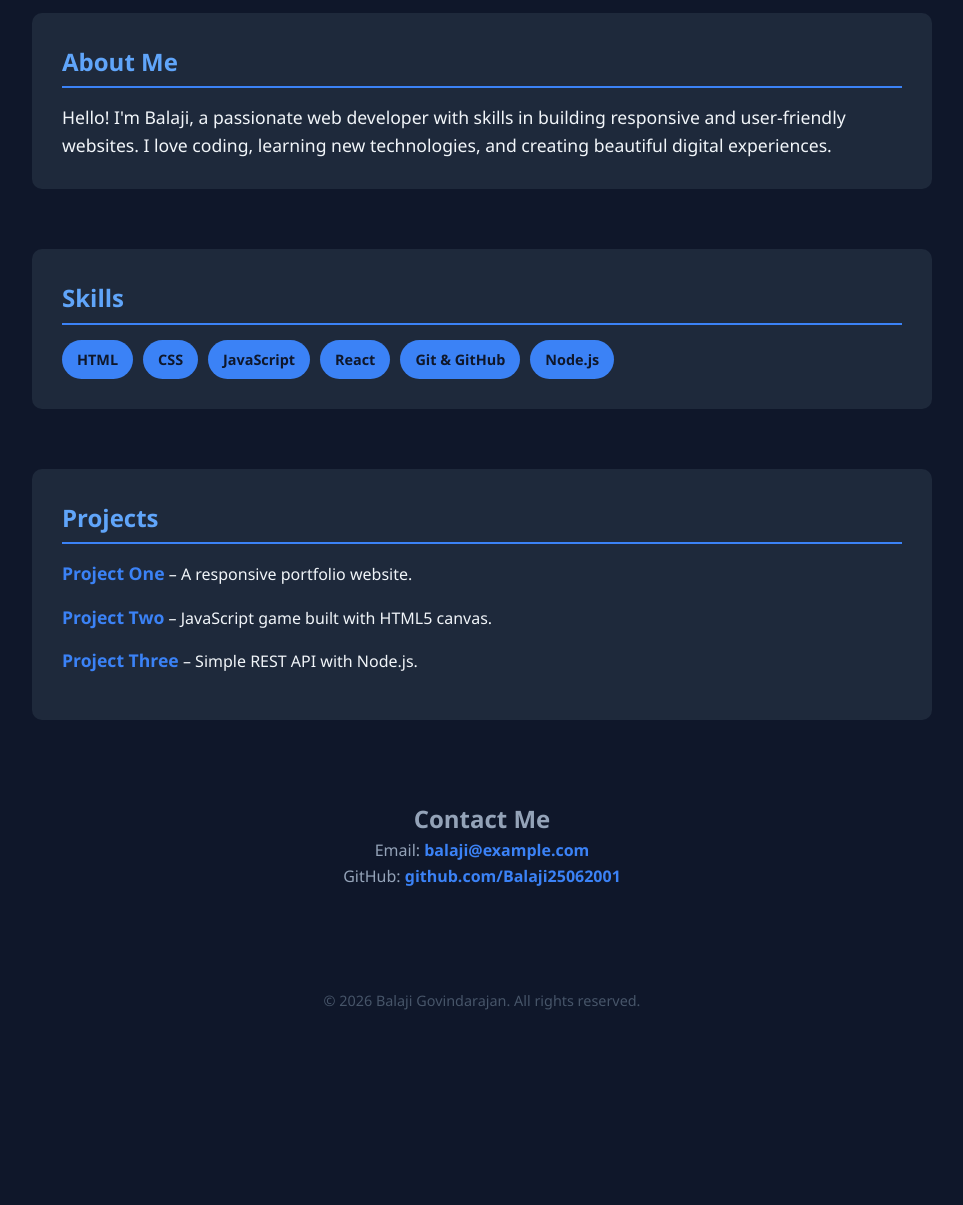
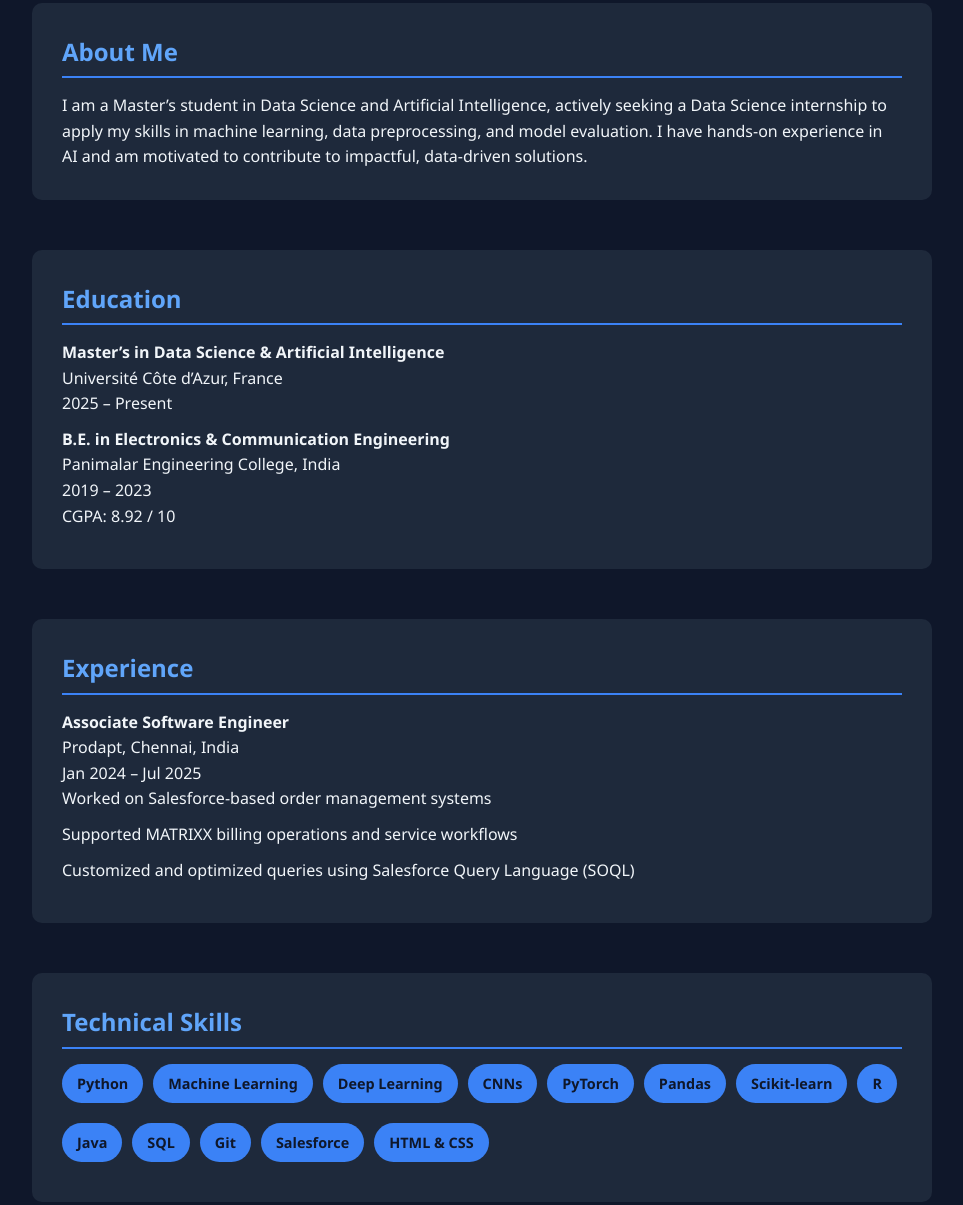
Before and after one commit to Balaji25062001/Balaji25062001.github.io, a plain HTML site: page index.html in a window 1280 px wide. Shown: the part 215-1420 px from the top of the page, without its empty margins (158-1121 px from the left). Before the commit the page ends 1267 px from the top, so only its background shows below. Drawn offline with Linux system fonts and the light colour scheme.

Commit message:
Update index.html

```diff
--- a/index.html
+++ b/index.html
@@ -4,13 +4,14 @@
   <meta charset="UTF-8" />
   <meta name="viewport" content="width=device-width, initial-scale=1" />
   <title>Balaji Govindarajan | Portfolio</title>
+
   <style>
-    /* Reset & base styles */
     * {
       margin: 0;
       padding: 0;
       box-sizing: border-box;
     }
+
     body {
       font-family: 'Segoe UI', Tahoma, Geneva, Verdana, sans-serif;
       background-color: #0f172a;
@@ -22,12 +23,10 @@
       align-items: center;
       padding: 20px;
     }
+
     a {
       color: #3b82f6;
       text-decoration: none;
-    }
-    a:hover {
-      text-decoration: underline;
     }
 
     header {
@@ -35,11 +34,12 @@
       margin-top: 50px;
       margin-bottom: 40px;
     }
+
     header h1 {
       font-size: 3rem;
-      margin-bottom: 10px;
       color: #e0e7ff;
     }
+
     header p {
       font-size: 1.2rem;
       color: #94a3b8;
@@ -48,149 +48,190 @@
     section {
       max-width: 900px;
       width: 100%;
-      margin-bottom: 60px;
-    }
-
-    /* About section */
-    #about {
+      margin-bottom: 50px;
       background: #1e293b;
       padding: 30px;
       border-radius: 10px;
     }
-    #about h2 {
+
+    section h2 {
       margin-bottom: 15px;
       color: #60a5fa;
       border-bottom: 2px solid #3b82f6;
       padding-bottom: 5px;
     }
-    #about p {
-      font-size: 1.1rem;
+
+    ul {
+      list-style: none;
     }
 
-    /* Skills section */
-    #skills {
-      background: #1e293b;
-      padding: 30px;
-      border-radius: 10px;
+    ul li {
+      margin-bottom: 10px;
     }
-    #skills h2 {
-      margin-bottom: 15px;
-      color: #60a5fa;
-      border-bottom: 2px solid #3b82f6;
-      padding-bottom: 5px;
-    }
+
     #skills ul {
-      list-style: none;
       display: flex;
       flex-wrap: wrap;
       gap: 10px;
     }
-    #skills ul li {
+
+    #skills li {
       background: #3b82f6;
+      color: #0f172a;
       padding: 8px 15px;
       border-radius: 20px;
-      font-weight: bold;
-      color: #0f172a;
       font-size: 0.9rem;
-    }
-
-    /* Projects section */
-    #projects {
-      background: #1e293b;
-      padding: 30px;
-      border-radius: 10px;
-    }
-    #projects h2 {
-      margin-bottom: 15px;
-      color: #60a5fa;
-      border-bottom: 2px solid #3b82f6;
-      padding-bottom: 5px;
-    }
-    #projects ul {
-      list-style: none;
-    }
-    #projects ul li {
-      margin-bottom: 15px;
-    }
-    #projects ul li a {
-      font-weight: bold;
-      font-size: 1.1rem;
-      color: #3b82f6;
-    }
-
-    /* Contact section */
-    #contact {
-      text-align: center;
-      padding: 20px 0;
-      font-size: 1rem;
-      color: #94a3b8;
-    }
-    #contact a {
-      color: #3b82f6;
       font-weight: bold;
     }
 
-    /* Footer */
     footer {
-      text-align: center;
       margin: 20px 0;
       font-size: 0.9rem;
       color: #475569;
+      text-align: center;
     }
 
-    /* Responsive */
     @media (max-width: 600px) {
       header h1 {
         font-size: 2rem;
       }
-      section {
-        margin-bottom: 40px;
-      }
     }
   </style>
 </head>
+
 <body>
+
+  <!-- Header -->
   <header>
     <h1>Balaji Govindarajan</h1>
-    <p>Web Developer | Programmer | Tech Enthusiast</p>
+    <p>Data Science & Artificial Intelligence Student</p>
   </header>
 
+  <!-- About -->
   <section id="about">
     <h2>About Me</h2>
     <p>
-      Hello! I'm Balaji, a passionate web developer with skills in building responsive and user-friendly websites. I love coding, learning new technologies, and creating beautiful digital experiences.
+      I am a Master’s student in Data Science and Artificial Intelligence, actively seeking a
+      Data Science internship to apply my skills in machine learning, data preprocessing, and
+      model evaluation. I have hands-on experience in AI and am motivated to contribute to
+      impactful, data-driven solutions.
     </p>
   </section>
 
-  <section id="skills">
-    <h2>Skills</h2>
+  <!-- Education -->
+  <section id="education">
+    <h2>Education</h2>
     <ul>
-      <li>HTML</li>
-      <li>CSS</li>
-      <li>JavaScript</li>
-      <li>React</li>
-      <li>Git & GitHub</li>
-      <li>Node.js</li>
+      <li>
+        <strong>Master’s in Data Science & Artificial Intelligence</strong><br>
+        Université Côte d’Azur, France<br>
+        2025 – Present
+      </li>
+      <li>
+        <strong>B.E. in Electronics & Communication Engineering</strong><br>
+        Panimalar Engineering College, India<br>
+        2019 – 2023<br>
+        CGPA: 8.92 / 10
+      </li>
     </ul>
   </section>
 
-  <section id="projects">
-    <h2>Projects</h2>
+  <!-- Experience -->
+  <section id="experience">
+    <h2>Experience</h2>
     <ul>
-      <li><a href="https://github.com/Balaji25062001/project1" target="_blank">Project One</a> – A responsive portfolio website.</li>
-      <li><a href="https://github.com/Balaji25062001/project2" target="_blank">Project Two</a> – JavaScript game built with HTML5 canvas.</li>
-      <li><a href="https://github.com/Balaji25062001/project3" target="_blank">Project Three</a> – Simple REST API with Node.js.</li>
+      <li>
+        <strong>Associate Software Engineer</strong><br>
+        Prodapt, Chennai, India<br>
+        Jan 2024 – Jul 2025
+        <ul>
+          <li>Worked on Salesforce-based order management systems</li>
+          <li>Supported MATRIXX billing operations and service workflows</li>
+          <li>Customized and optimized queries using Salesforce Query Language (SOQL)</li>
+        </ul>
+      </li>
     </ul>
   </section>
 
-  <section id="contact">
-    <h2>Contact Me</h2>
-    <p>Email: <a href="mailto:balaji@example.com">balaji@example.com</a></p>
-    <p>GitHub: <a href="https://github.com/Balaji25062001" target="_blank">github.com/Balaji25062001</a></p>
+  <!-- Skills -->
+  <section id="skills">
+    <h2>Technical Skills</h2>
+    <ul>
+      <li>Python</li>
+      <li>Machine Learning</li>
+      <li>Deep Learning</li>
+      <li>CNNs</li>
+      <li>PyTorch</li>
+      <li>Pandas</li>
+      <li>Scikit-learn</li>
+      <li>R</li>
+      <li>Java</li>
+      <li>SQL</li>
+      <li>Git</li>
+      <li>Salesforce</li>
+      <li>HTML & CSS</li>
+    </ul>
   </section>
 
+  <!-- Projects -->
+  <section id="projects">
+    <h2>Academic Projects</h2>
+    <ul>
+      <li>
+        <strong>Web of Data Project: Recipe–Company RDF Graph</strong><br>
+        Designed and implemented an RDF ontology modeling recipes, menus, subscriptions,
+        orders, and reviews. Built a linked data graph with 1,643 triples.
+      </li>
+      <li>
+        <strong>Statistical Analysis in R: ECDF & Kolmogorov–Smirnov Test</strong><br>
+        Implemented ECDF from scratch and applied KS tests to assess distribution fit.
+      </li>
+      <li>
+        <strong>CNN Object Recognition System</strong><br>
+        Developed an object recognition system to assist visually impaired users using
+        convolutional neural networks.
+      </li>
+      <li>
+        <strong>AI Communication System</strong><br>
+        Built a real-time AI-powered communication platform for specially-abled individuals.
+      </li>
+      <li>
+        <strong>Home Line Security (IoT)</strong><br>
+        Designed and implemented an IoT-based home security system. Project presented at
+        PECTEAM 2K20.
+      </li>
+    </ul>
+  </section>
+
+  <!-- Certifications -->
+  <section id="certifications">
+    <h2>Certifications</h2>
+    <ul>
+      <li>Advanced Diploma in Java (Grade A)</li>
+      <li>Barclays Life Skills Program</li>
+    </ul>
+  </section>
+
+  <!-- Languages -->
+  <section id="languages">
+    <h2>Languages</h2>
+    <ul>
+      <li>English – Fluent (C1)</li>
+      <li>Tamil – Native</li>
+      <li>French – Elementary (A2)</li>
+    </ul>
+  </section>
+
+  <!-- Contact -->
+  <section id="contact">
+    <h2>Contact</h2>
+    <p>Email: <a href="mailto:balajigovindarajan2001@gmail.com">balajigovindarajan2001@gmail.com</a></p>
+  </section>
+
+  <!-- Footer -->
   <footer>
     &copy; 2026 Balaji Govindarajan. All rights reserved.
   </footer>
+
 </body>
 </html>
```
